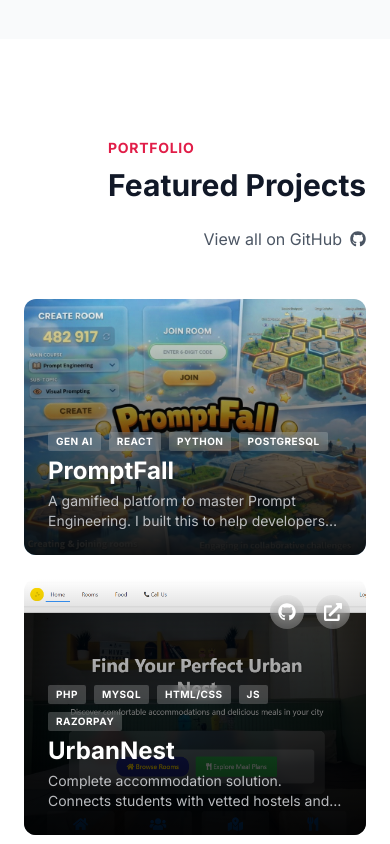
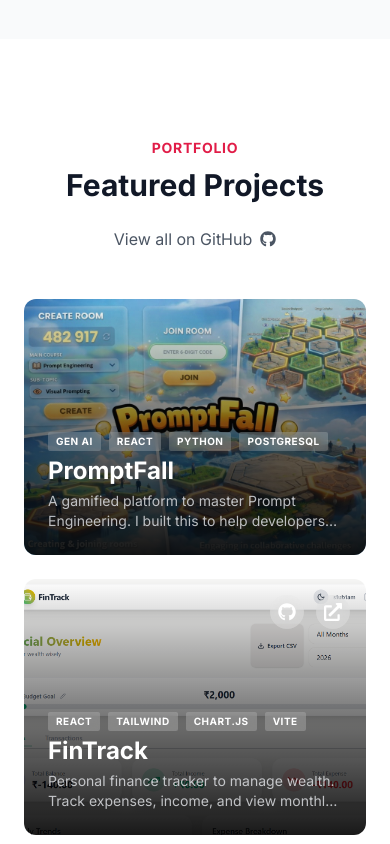
Before and after one commit to s1ub1am/portfolio, a React (Vite) app: page / in a window 390 px wide. Shown: the part 4520-5364 px from the top of the page. Built offline with nearby package versions, Linux system fonts and the light colour scheme.

Commit message:
feat: add FinTrack, update projects order, fix mobile UI, update favicon

```diff
--- a/index.html
+++ b/index.html
@@ -3,7 +3,7 @@
 
 <head>
   <meta charset="UTF-8" />
-  <link rel="icon" type="image/svg+xml" href="/portfolio/favicon.svg" />
+  <link rel="icon" type="image/png" href="/portfolio/favicon.png" />
   <meta name="viewport" content="width=device-width, initial-scale=1.0" />
   <title>Shubham Sabat - Portfolio</title>
   <!-- Google Fonts: Inter -->
--- a/src/components/Projects.jsx
+++ b/src/components/Projects.jsx
@@ -4,6 +4,7 @@
 import urbannestImg from '../assets/urbannest.png';
 import promptfallImg from '../assets/promptfall.jpg';
 import keysniperImg from '../assets/keysniper.png';
+import fintrackImg from '../assets/fintrack.png';
 
 const projects = [
     {
@@ -13,6 +14,15 @@
         // No links for internal resource
         color: "bg-indigo-600",
         image: promptfallImg
+    },
+    {
+        title: "FinTrack",
+        desc: "Personal finance tracker to manage wealth. Track expenses, income, and view monthly trends with simplified analytics.",
+        tags: ["React", "Tailwind", "Chart.js", "Vite"],
+        github: "https://github.com/s1ub1am/FinTrack", // Assumed based on pattern and user provided live link
+        live: "https://s1ub1am.github.io/FinTrack/",
+        color: "bg-green-500",
+        image: fintrackImg
     },
     {
         title: "UrbanNest",
@@ -49,9 +59,9 @@
                     initial={{ opacity: 0, y: 10 }}
                     whileInView={{ opacity: 1, y: 0 }}
                     viewport={{ once: true }}
-                    className="flex flex-col md:flex-row justify-between items-end mb-12 gap-6"
+                    className="flex flex-col md:flex-row justify-between items-center md:items-end mb-12 gap-6"
                 >
-                    <div>
+                    <div className="text-center md:text-left">
                         <span className="text-secondary font-bold tracking-wider text-sm uppercase">Portfolio</span>
                         <h2 className="text-3xl md:text-5xl font-bold mt-2 dark:text-white text-gray-900">Featured Projects</h2>
                     </div>
```
Also changed, not shown: src/assets/fintrack.png (added), 3 other files (tests, documents, lock files or other folders).
